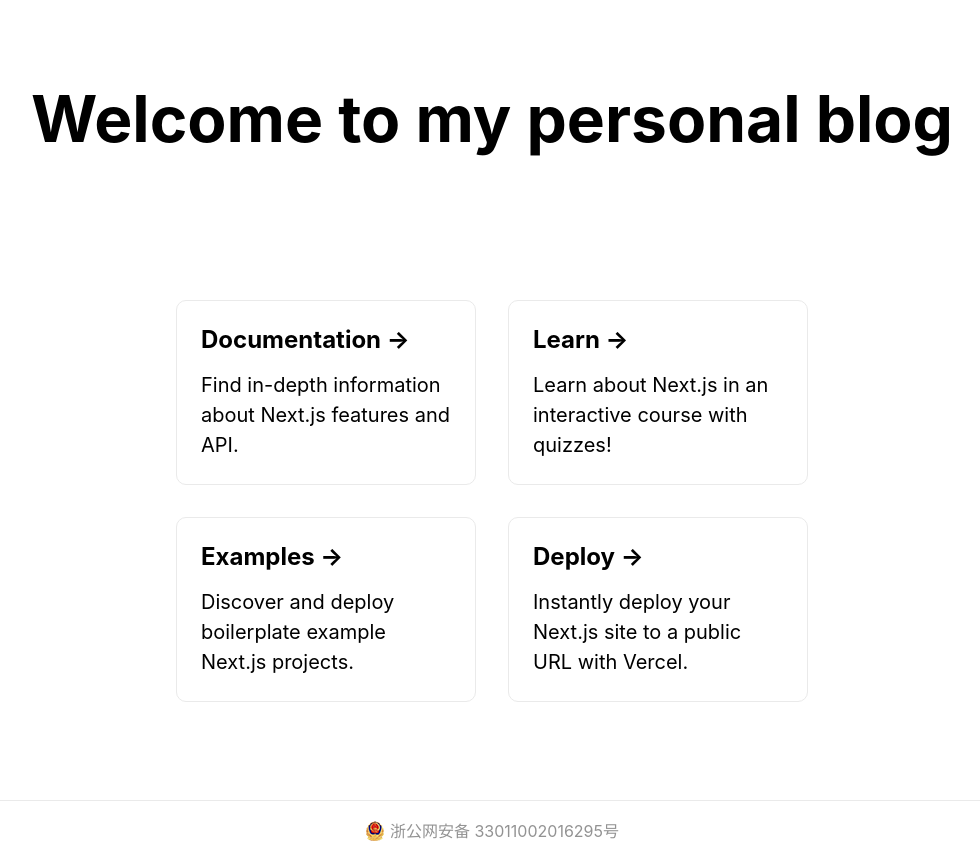
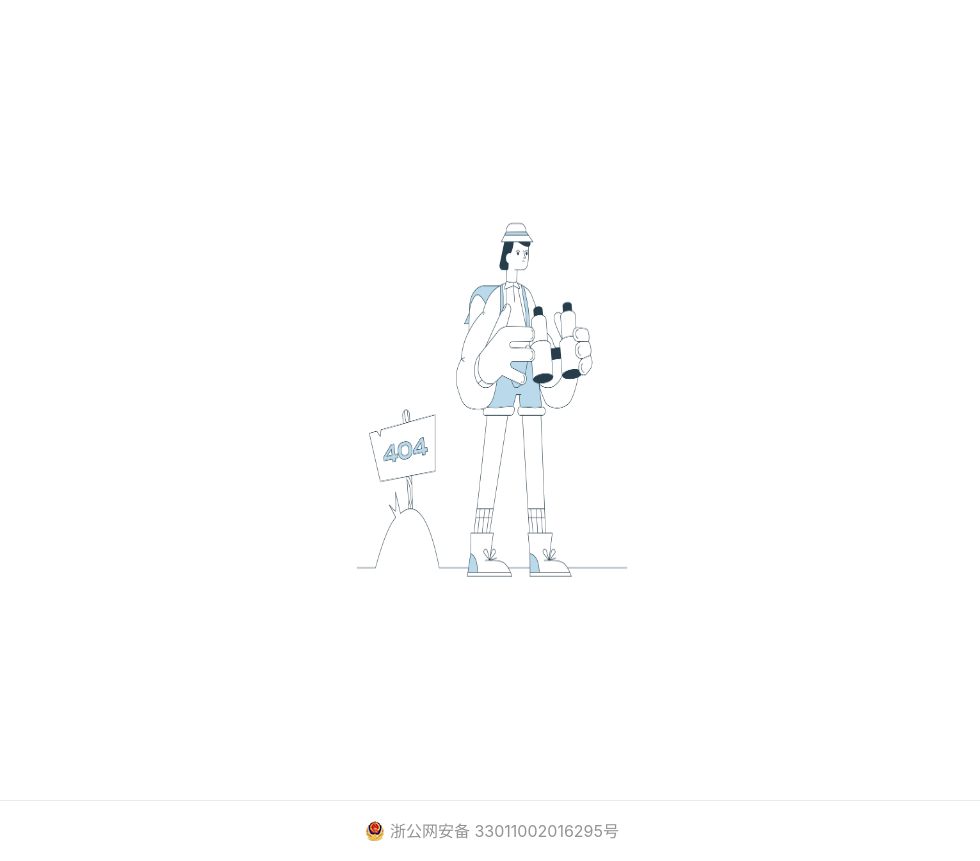
Before and after one commit to ganyusheng520/gys-app, a Next.js app: page / in a window 1280 px wide. Shown: the whole page, without its empty margins (148-1128 px from the left). Built offline with nearby package versions, Linux system fonts and the light colour scheme.

Commit message:
feat(home): :tada:update home page

```diff
--- /dev/null
+++ b/pages/components/404.tsx
@@ -0,0 +1,12 @@
+import Image from 'next/image'
+import styles from '../../styles/404.module.css'
+
+const EmptyPage = () => {
+    return (
+        <div className={styles.container}>
+            <Image src="/404.png" alt="" width={400} height={400} />
+        </div>
+    );
+}
+
+export default EmptyPage;
--- a/pages/index.tsx
+++ b/pages/index.tsx
@@ -2,53 +2,19 @@ import type { NextPage } from 'next'
 import Head from 'next/head'
 import Image from 'next/image'
 import styles from '../styles/Home.module.css'
+import EmptyPage from './components/404';
 
 const Home: NextPage = () => {
   return (
     <div className={styles.container}>
       <Head>
-        <title>甘玉生的个人网站</title>
+        <title>甘小虎的个人网站</title>
         <meta name="description" content="Generated by create next app" />
         <link rel="icon" href="/favicon.ico" />
       </Head>
 
       <main className={styles.main}>
-        <h1 className={styles.title}>
-           Welcome to my personal blog
-        </h1>
-
-        <p className={styles.description}>
-        </p>
-
-        <div className={styles.grid}>
-          <a href="https://nextjs.org/docs" className={styles.card}>
-            <h2>Documentation &rarr;</h2>
-            <p>Find in-depth information about Next.js features and API.</p>
-          </a>
-
-          <a href="https://nextjs.org/learn" className={styles.card}>
-            <h2>Learn &rarr;</h2>
-            <p>Learn about Next.js in an interactive course with quizzes!</p>
-          </a>
-
-          <a
-            href="https://github.com/vercel/next.js/tree/canary/examples"
-            className={styles.card}
-          >
-            <h2>Examples &rarr;</h2>
-            <p>Discover and deploy boilerplate example Next.js projects.</p>
-          </a>
-
-          <a
-            href="https://vercel.com/new?utm_source=create-next-app&utm_medium=default-template&utm_campaign=create-next-app"
-            className={styles.card}
-          >
-            <h2>Deploy &rarr;</h2>
-            <p>
-              Instantly deploy your Next.js site to a public URL with Vercel.
-            </p>
-          </a>
-        </div>
+          <EmptyPage />
       </main>
 
       <footer className={styles.footer}>
--- /dev/null
+++ b/styles/404.module.css
@@ -0,0 +1,7 @@
+.container {
+  width: 100%;
+  height: 100%;
+  display: flex;
+  align-items: center;
+  justify-content: center;
+}
```
Also changed, not shown: lib/Monitor.ts (added, +15 -0 lines), package.json (+5 -5 lines), public/404.png (added), 1 other file (tests, documents, lock files or other folders).
